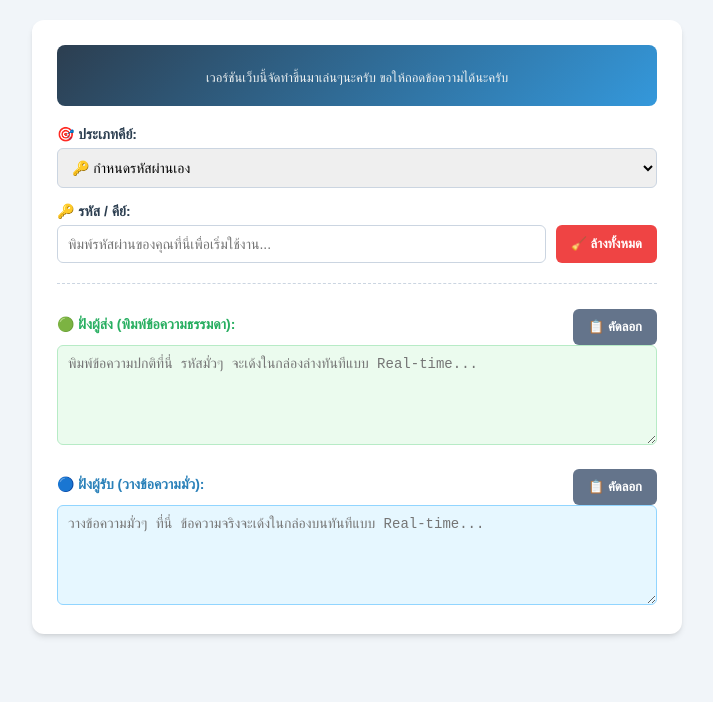
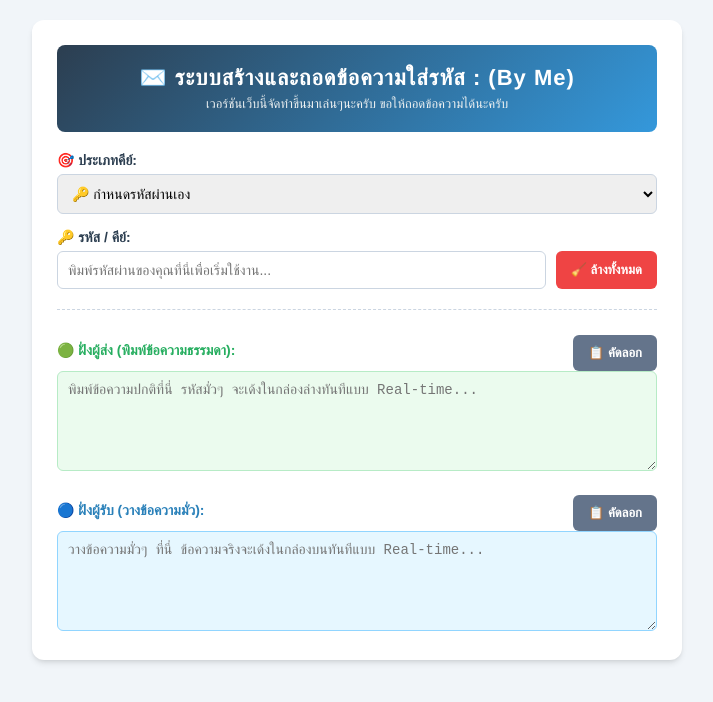
Before and after one commit to TheOrigamiX/Secret-Messages, a website: page index.html in a window 1280 px wide. Shown: the whole page, without its empty margins (283-996 px from the left). Drawn offline with nearby package versions, Linux system fonts and the light colour scheme.

Commit message:
Update แก้ข้อความ index.html

```diff
--- a/index.html
+++ b/index.html
@@ -3,7 +3,7 @@
   <head>
     <meta charset="UTF-8" />
     <meta name="viewport" content="width=device-width, initial-scale=1.0" />
-    <title>Crypto Messenger (AES) - Fixed</title>
+    <title>ระบบถอดและสร้างข้อความใส่รหัส - By Me</title>
     <script src="https://cdnjs.cloudflare.com/ajax/libs/crypto-js/4.1.1/crypto-js.min.js"></script>
     <style>
       body {
@@ -145,7 +145,7 @@
   <body>
     <div class="container">
       <div class="header">
-        <h2✉️ ระบบสร้างและถอดข้อความลับ (By Me)</h2>
+        <h2>✉️ ระบบสร้างและถอดข้อความใส่รหัส : (By Me)</h2>
         <p>เวอร์ชันเว็บนี้จัดทำขึ้นมาเล่นๆนะครับ ขอให้ถอดข้อความได้นะครับ</p>
       </div>
 
```
